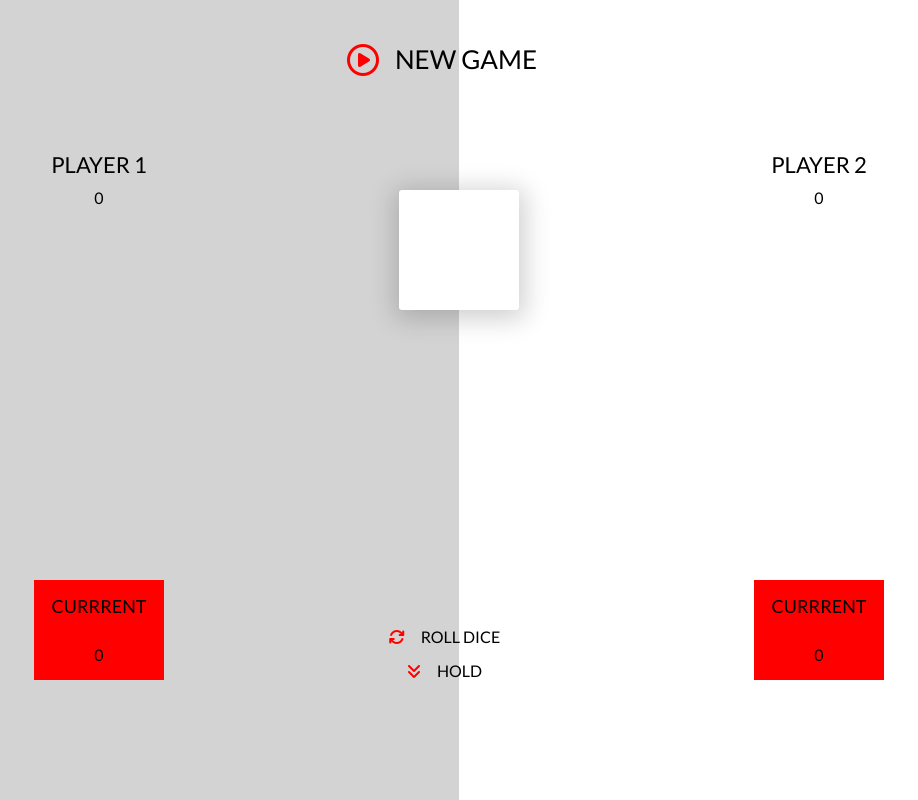
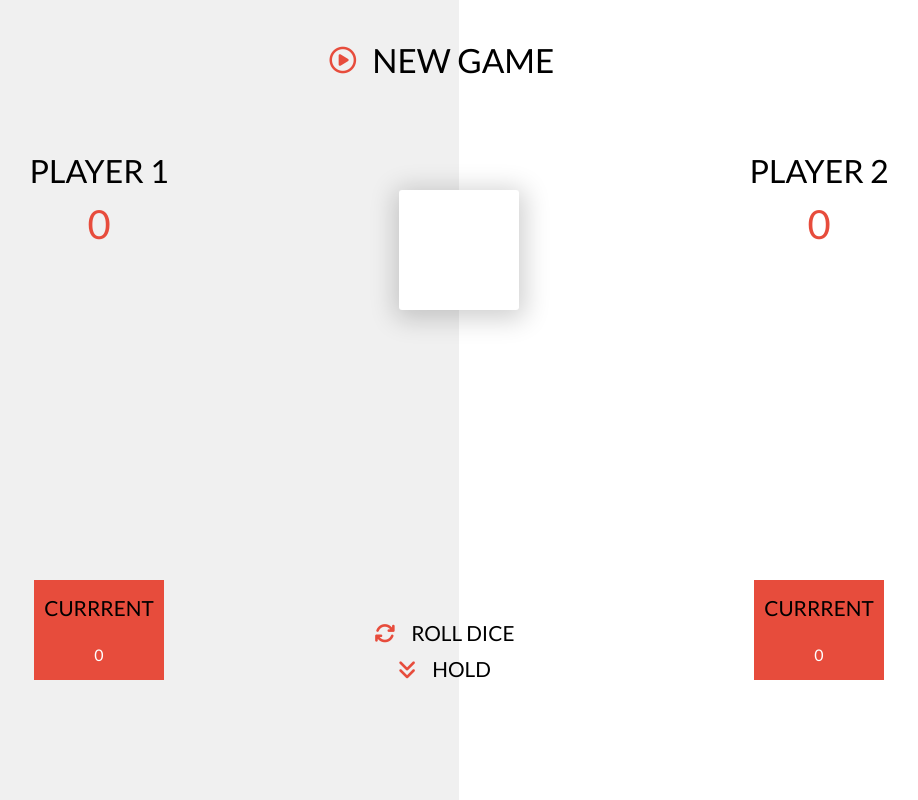
Before and after one commit to DKDEV31/Evaluation-2, a plain HTML site: page index.html in a window 1280 px wide. Shown: the whole page, without its empty margins (181-1099 px from the left). Drawn offline with nearby package versions, Linux system fonts and the light colour scheme.

Commit message:
Style improvments(color, size and buttons)

```diff
--- a/index.html
+++ b/index.html
@@ -25,10 +25,10 @@
     </head>
     <body>
         <main class="game-content">
-            <div class="title-wrapper ion-align-items-center ion-justify-content-between">
+            <button class="title-wrapper ion-align-items-center ion-justify-content-between">
                 <i class="new-game-icon far fa-play-circle fa-2x ion-padding"></i>
                 <h1 class="new-game ion-text-uppercase">new game</h1>
-            </div>
+            </button>
             <section class="player1 ion-align-items-center ion-justify-content-between">
                 <div
                     class="total-score-wrapper ion-text-uppercase ion-align-items-center ion-justify-content-center ion-padding"
@@ -46,26 +46,26 @@
             <section class="game-controls ion-align-items-center ion-justify-content-between">
                 <div class="dice">
                     <svg class="svg-wrapper" viewbox="0 0 200 200">
-                        <circle cy="20" cx="20" r="15" fill="red" class="one" />
-                        <circle cy="180" cx="20" r="15" fill="red" class="two" />
-                        <circle cy="20" cx="180" r="15" fill="red" class="three" />
-                        <circle cy="180" cx="180" r="15" fill="red" class="four" />
-                        <circle cy="100" cx="20" r="15" fill="red" class="five" />
-                        <circle cy="100" cx="180" r="15" fill="red" class="six" />
-                        <circle cy="100" cx="100" r="15" fill="red" class="seven" />
+                        <circle cy="20" cx="20" r="15" fill=" #e74c3c" class="one" />
+                        <circle cy="180" cx="20" r="15" fill=" #e74c3c" class="two" />
+                        <circle cy="20" cx="180" r="15" fill=" #e74c3c" class="three" />
+                        <circle cy="180" cx="180" r="15" fill=" #e74c3c" class="four" />
+                        <circle cy="100" cx="20" r="15" fill=" #e74c3c" class="five" />
+                        <circle cy="100" cx="180" r="15" fill=" #e74c3c" class="six" />
+                        <circle cy="100" cx="100" r="15" fill=" #e74c3c" class="seven" />
                     </svg>
                 </div>
                 <div class="controls ion-align-items-center ion-justify-content-between">
-                    <div class="roll-wrapper ion-align-items-center ion-justify-content-between">
+                    <button class="roll-wrapper ion-align-items-center ion-justify-content-between">
                         <i class="roll-icon fas fa-sync fa-md ion-padding-horizontal"></i>
                         <span class="roll ion-text-uppercase">roll dice</span>
-                    </div>
-                    <div class="hold-wrapper ion-align-items-center ion-justify-content-between">
+                    </button>
+                    <button class="hold-wrapper ion-align-items-center ion-justify-content-between">
                         <i
                             class="hold-icon fas fa-angle-double-down fa-md ion-padding-horizontal"
                         ></i>
                         <span class="hold ion-text-uppercase">hold</span>
-                    </div>
+                    </button>
                 </div>
             </section>
             <section class="player2 ion-justify-content-between ion-align-items-center">
--- a/src/css/style.css
+++ b/src/css/style.css
@@ -1,5 +1,13 @@
 /* General */
-
+:root {
+    --primary-color: #ffffff;
+    --secondary-color: #e74c3c;
+    --player-size: 2em;
+    --score-title-size: 1.3em;
+    --round-score-size: 1.5em;
+    --global-score-size: 2.5em;
+    --page-title-size: 2.5em;
+}
 .game-content {
     display: grid;
     grid-template-columns: 100px 1fr 1fr 1fr 100px;
@@ -7,7 +15,7 @@
     height: 100%;
     width: 100%;
     font-family: 'Lato';
-    background: linear-gradient(to right, lightgrey 50%, white 50%);
+    background: linear-gradient(to right, #f0f0f0 50%, white 50%);
 }
 .title-wrapper {
     grid-row: 1;
@@ -17,13 +25,16 @@
     display: flex;
     flex-direction: row;
     margin-right: 50px;
+    background: none;
+    outline: none;
 }
 .new-game {
     margin: 0;
     cursor: pointer;
+    font-size: var(--page-title-size);
 }
 .new-game-icon {
-    color: red;
+    color: var(--secondary-color);
 }
 
 .player1 {
@@ -52,15 +63,27 @@
     flex-direction: column;
     width: 130px;
     height: 100px;
-    background: red;
+    background: var(--secondary-color);
     position: relative;
 }
 .current-score-wrapper > h5 {
     margin: 0;
+    font-size: var(--score-title-size);
+}
+.current-score-wrapper > span {
+    font-size: var(--score-size);
+    color: var(--primary-color);
 }
 .total-score-wrapper {
     display: flex;
     flex-direction: column;
+}
+.total-score-wrapper > h3 {
+    font-size: var(--player-size);
+}
+.total-score-wrapper > span {
+    font-size: var(--global-score-size);
+    color: var(--secondary-color);
 }
 
 /*Section game-controls */
@@ -68,7 +91,7 @@
     width: 120px;
     height: 120px;
     margin-top: 70px;
-    background: white;
+    background: var(--primary-color);
     border-radius: 3px;
     box-shadow: 1px 4px 26px 5px rgba(0, 0, 0, 0.19);
     transform-origin: center;
@@ -82,14 +105,20 @@
 .roll-wrapper {
     display: flex;
     flex-direction: row;
+    background: none;
+    font-size: var(--score-title-size);
+    outline: none;
 }
 .hold-wrapper {
     display: flex;
     flex-direction: row;
+    background: none;
+    font-size: var(--score-title-size);
+    outline: none;
 }
 .roll-wrapper > i,
 .hold-wrapper > i {
-    color: red;
+    color: var(--secondary-color);
     transform-origin: center;
     transform-box: fill-box;
     transition: transform 1s ease-in-out;
@@ -113,7 +142,7 @@
     border-radius: 50%;
     width: 15px;
     height: 15px;
-    background: red;
+    background: var(--secondary-color);
     right: -30px;
     top: 6px;
     position: absolute;
```
